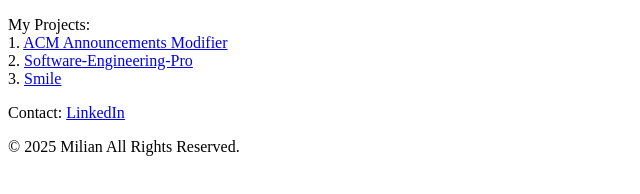
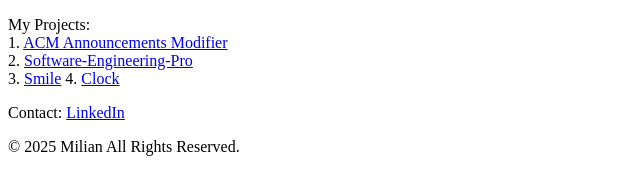
Before and after one commit to brian-250/portfolio, a plain HTML site: page index.html in a window 1280 px wide. Shown: the part 406-600 px from the top of the page, 0-640 px from the left. Drawn offline with Linux system fonts and the light colour scheme; a script that the page names is missing.

Commit message:
Add new project, clock

```diff
--- a/index.html
+++ b/index.html
@@ -23,6 +23,7 @@
             2. <a href="https://github.com/brian-250/Software-Engineering-Pro">Software-Engineering-Pro</a>
             <br>
             3. <a href="https://github.com/brian-250/smile">Smile</a>
+            4. <a href="https://github.com/brian-250/clock">Clock</a>
         </p>
     </main>
     <footer>
```
